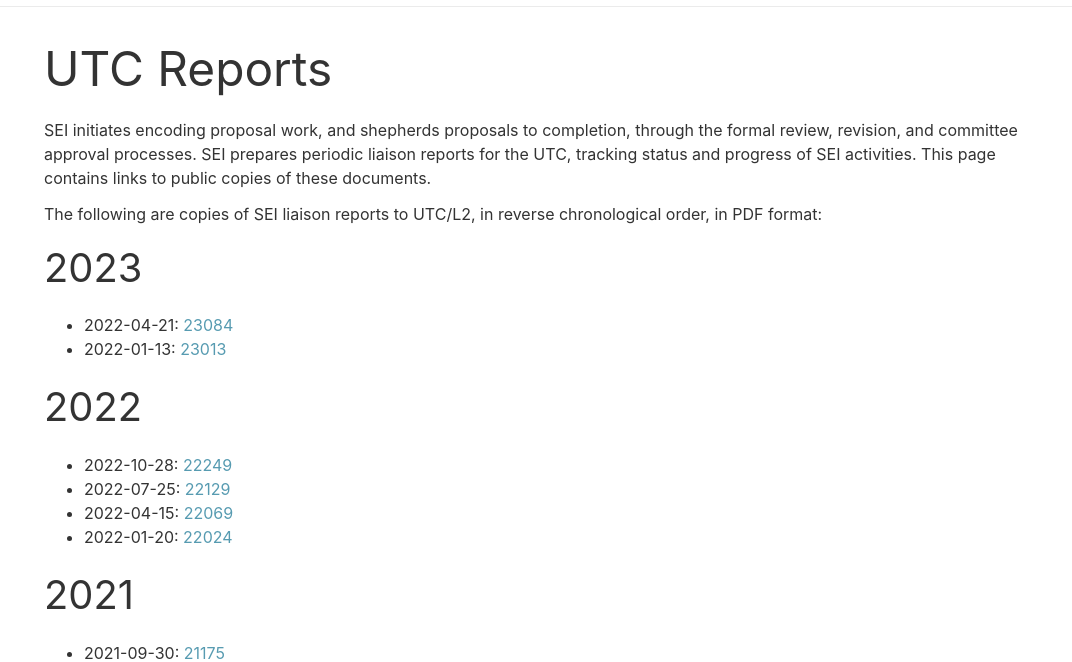
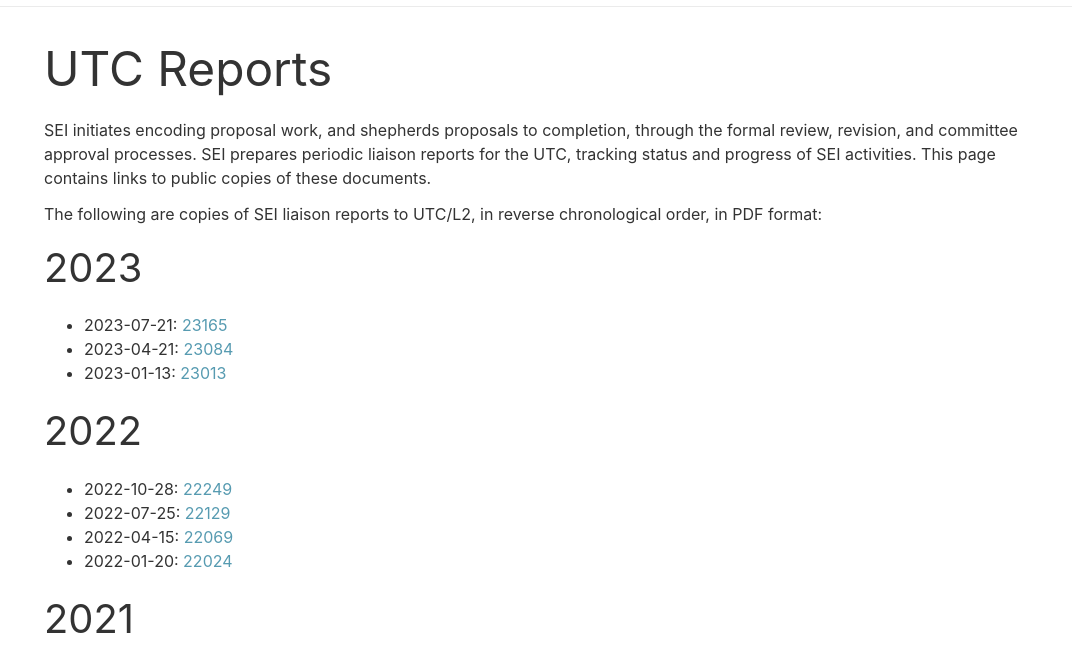
Before and after one commit to ScriptEncodingInitiative/ScriptEncodingInitiative.github.io, an Eleventy site: page pages/utc-reports.md in a window 1280 px wide. Shown: the part 74-736 px from the top of the page, without its empty margins (96-1168 px from the left). Built offline with nearby package versions, Linux system fonts and the light colour scheme; Eleventy itself is replaced by a stand-in of ours; files that its build step writes are made by us from their sources.

Commit message:
Added July 2023 liaison report and corrected typos

```diff
--- a/pages/utc-reports.md
+++ b/pages/utc-reports.md
@@ -13,9 +13,9 @@
 The following are copies of SEI liaison reports to UTC/L2, in reverse chronological order, in PDF format:
 
 ## 2023
-
-* 2022-04-21: [23084](https://www.unicode.org/L2/L2023/23084-sei-liaison-rept.pdf)
-* 2022-01-13: [23013](https://www.unicode.org/L2/L2023/23013-sei-liaison-rept.pdf)
+* 2023-07-21: [23165](https://www.unicode.org/L2/L2023/23165-sei-liaison-rept.pdf)
+* 2023-04-21: [23084](https://www.unicode.org/L2/L2023/23084-sei-liaison-rept.pdf)
+* 2023-01-13: [23013](https://www.unicode.org/L2/L2023/23013-sei-liaison-rept.pdf)
 
 ## 2022
 
```
